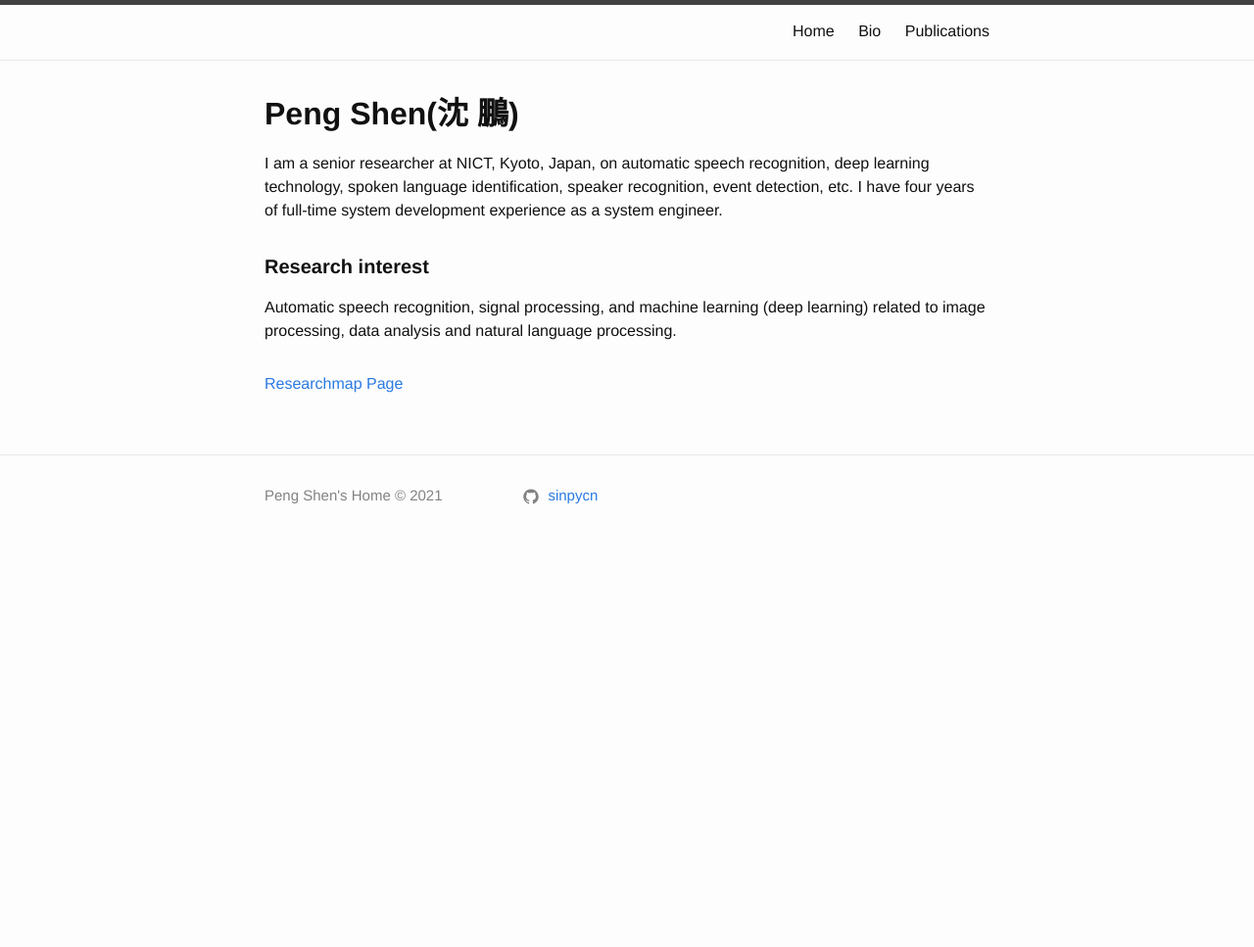
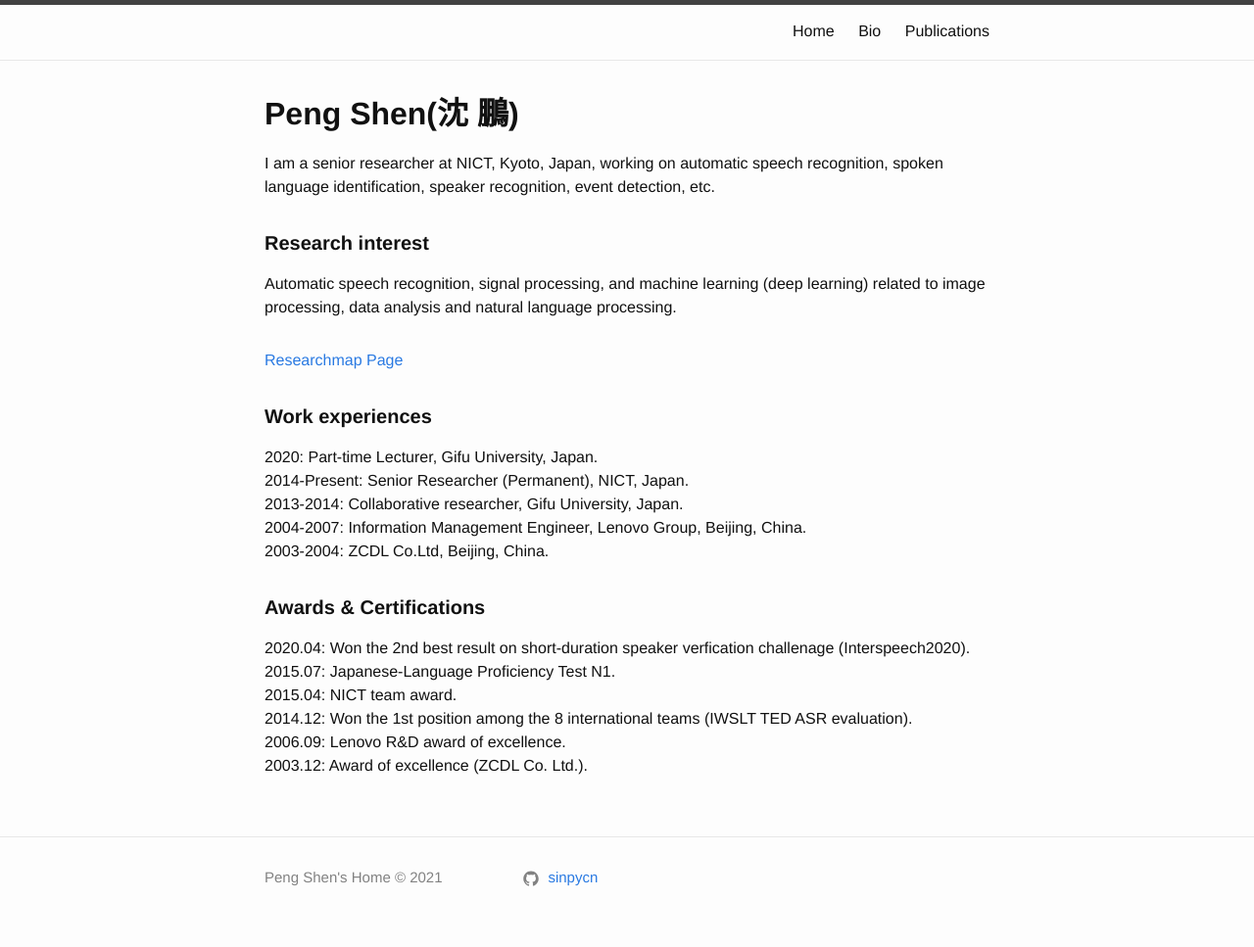
Before and after one commit to sinpycn/sinpycn.github.io, a Jekyll site: the page built from index.md, in a window 1280 px wide. Shown: the whole page at 98% size. Built offline with Jekyll 4.4.1, drawn with Linux system fonts in a browser that asks for light colours; before the commit the page ends 900 px from its top, so only the background shows below that.

Commit message:
Update index.md

```diff
--- a/index.md
+++ b/index.md
@@ -6,9 +6,7 @@ permalink: /
 <div class="home">
   <h1 class="page-title"><b>Peng Shen(沈 鵬)</b></h1>
   <ul class="post-list">
-    <li>
-      I am a senior researcher at NICT, Kyoto, Japan, on automatic speech recognition, deep learning technology, spoken language identification, speaker recognition, event detection, etc.
-      I have four years of full-time system development experience as a system engineer.
+    <li> I am a senior researcher at NICT, Kyoto, Japan, working on automatic speech recognition, spoken language identification, speaker recognition, event detection, etc.
     </li>
   </ul>
 
@@ -26,5 +24,27 @@ permalink: /
     </li>
   </ul>
 
+  <h1 class="page-heading"><b>Work experiences</b></h1>
+  <ul class="post-list">
+    <li>
+   2020: Part-time Lecturer, Gifu University, Japan. <br>
+   2014-Present: Senior Researcher (Permanent), NICT, Japan. <br>
+   2013-2014: Collaborative researcher, Gifu University, Japan. <br>
+   2004-2007: Information Management Engineer, Lenovo Group, Beijing, China. <br>
+   2003-2004: ZCDL Co.Ltd, Beijing, China. <br>
+    </li>
+  </ul>
+
+  <h1 class="page-heading"><b>Awards & Certifications</b></h1>
+  <ul class="post-list">
+    <li>
+    2020.04: Won the 2nd best result on short-duration speaker verfication challenage (Interspeech2020). <br>
+    2015.07: Japanese-Language Proficiency Test N1. <br>
+    2015.04: NICT team award.<br>
+    2014.12: Won the 1st position among the 8 international teams (IWSLT TED ASR evaluation).<br>
+    2006.09: Lenovo R&D award of excellence.<br>
+    2003.12: Award of excellence (ZCDL Co. Ltd.). <br>
+    </li>
+  </ul>
 
 </div>
```
